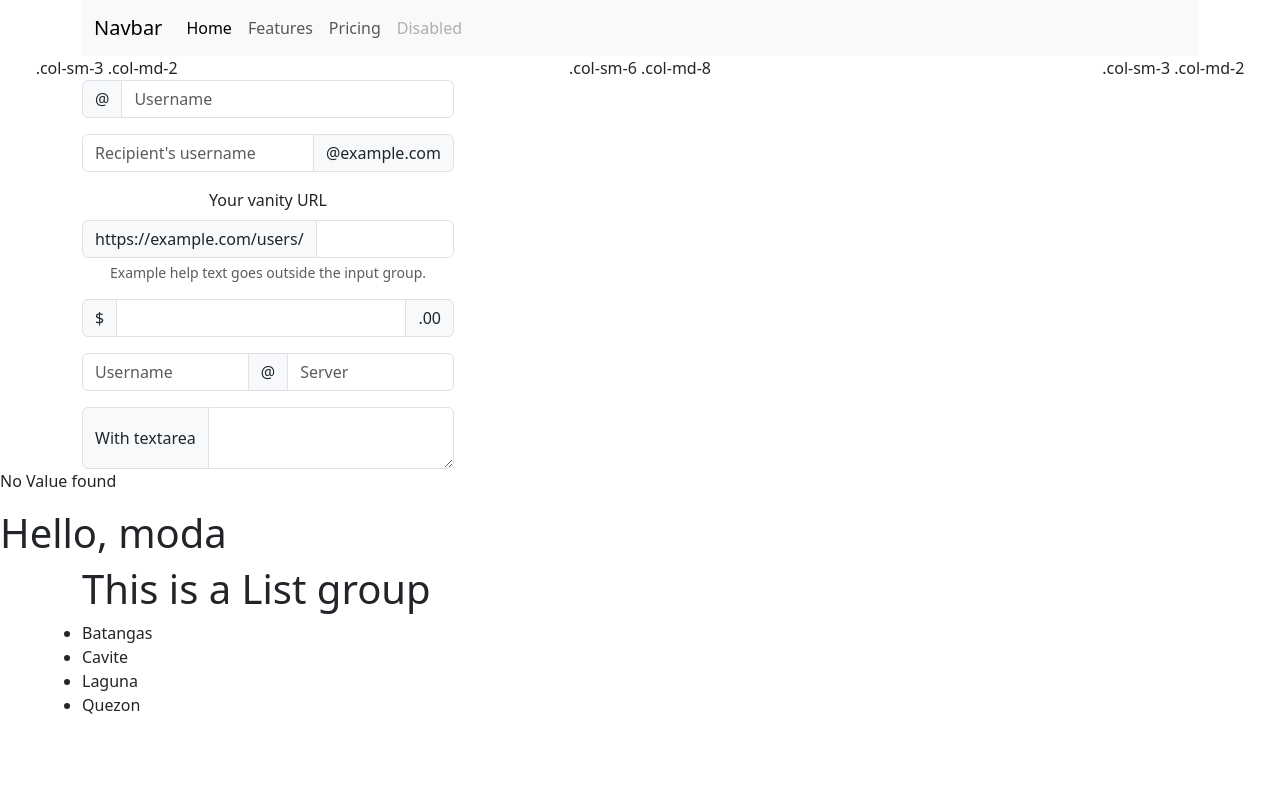
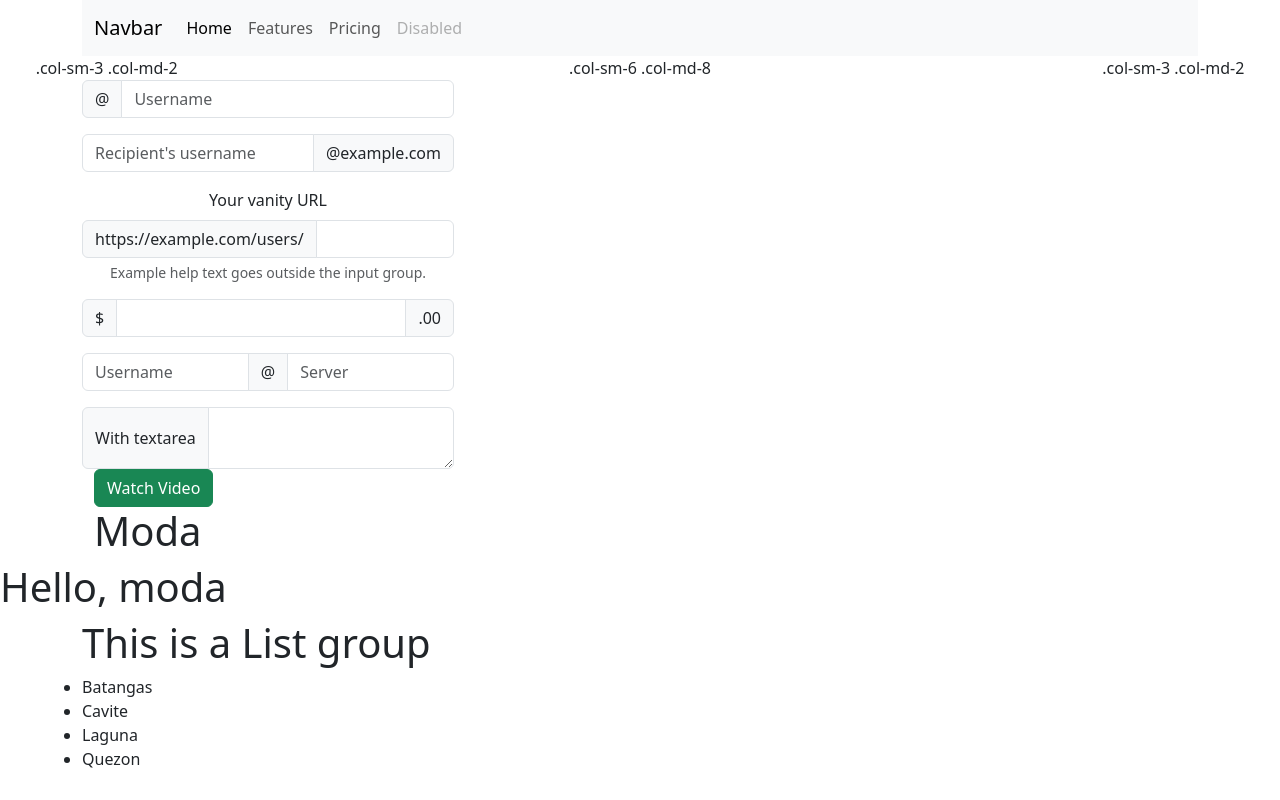
Before and after one commit to MarkRyuo/first_app, a React (Vite) app: page / in a window 1280 px wide. Built offline with nearby package versions, Linux system fonts and the light colour scheme.

Commit message:
Update: Aug 17 2024

```diff
--- a/src/components/Home.tsx
+++ b/src/components/Home.tsx
@@ -10,9 +10,9 @@ function HomeScreen() {
 
     Names = [] ;
 
-    if(Names.length == 0 ) {
-        return <p>No Value found</p> ;
-    }
+    // if(Names.length == 0 ) {
+    //     return <p>No Value found</p> ;
+    // }
 
     const Owner = "Moda" ;
 
```
